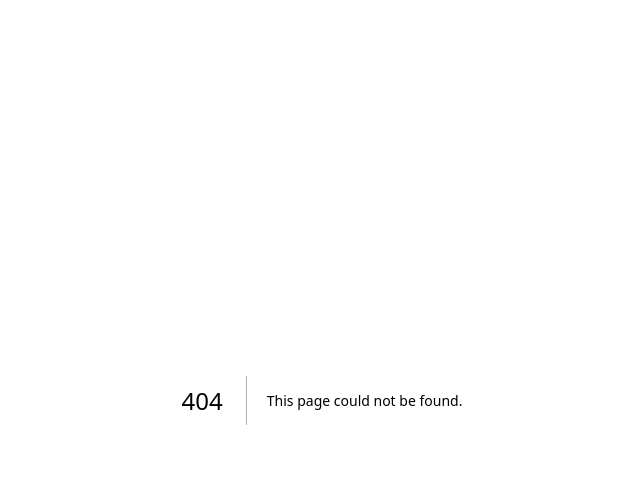
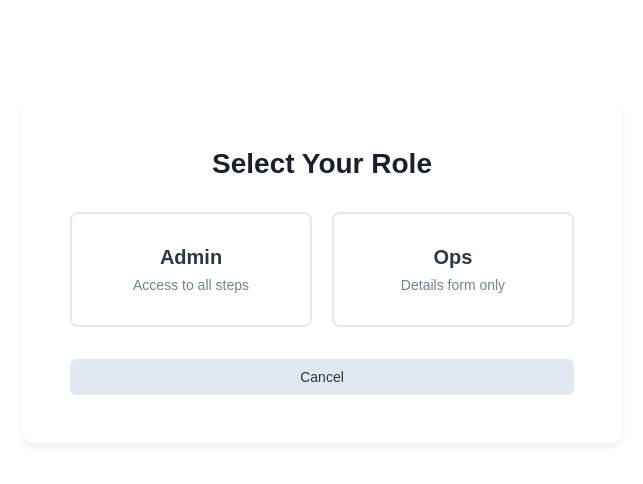
Before and after one commit to irvanseptin/role-wizard, a Next.js app: page /select-role in a window 1280 px wide. Before the commit this address had no page. Shown: the top 484 px of the page, without its empty margins (318-961 px from the left). Built offline with nearby package versions, Linux system fonts and the light colour scheme.

Commit message:
[ADD][Page] Select role when open the wizard form

```diff
--- /dev/null
+++ b/app/select-role/page.tsx
@@ -0,0 +1,43 @@
+"use client";
+
+import React from "react";
+import { useRouter } from "next/navigation";
+import PageLayout from "@/components/templates/PageLayout";
+import RoleCard from "@/components/molecules/RoleCard";
+import Button from "@/components/atoms/Button";
+import { UserRole } from "@/types/index";
+import "./styles.scss";
+
+interface RoleSelectionPageProps {
+  onSelectRole: (role: UserRole) => void;
+}
+
+export const RoleSelectionPage: React.FC<RoleSelectionPageProps> = ({
+  onSelectRole,
+}) => {
+  const router = useRouter();
+  return (
+    <PageLayout maxWidth="sm">
+      <div className="role-selection-page">
+        <h1 className="role-selection-page__title">Select Your Role</h1>
+        <div className="role-selection-page__cards">
+          <RoleCard
+            title="Admin"
+            description="Access to all steps"
+            onClick={() => router.push("/wizard?role=admin")}
+          />
+          <RoleCard
+            title="Ops"
+            description="Details form only"
+            onClick={() => router.push("/wizard?role=ops")}
+          />
+        </div>
+        <Button variant="secondary" onClick={() => router.push("/")} fullWidth>
+          Cancel
+        </Button>
+      </div>
+    </PageLayout>
+  );
+};
+
+export default RoleSelectionPage;
--- /dev/null
+++ b/app/select-role/styles.scss
@@ -0,0 +1,32 @@
+@import "@/styles/variables";
+
+.role-selection-page {
+  text-align: center;
+  background: $white;
+  padding: $spacing-4xl;
+  border-radius: $radius-xl;
+  box-shadow: $shadow-sm;
+  margin-top: 80px;
+
+  @media (max-width: $breakpoint-tablet) {
+    padding: $spacing-3xl $spacing-xl;
+    margin-top: $spacing-xl;
+  }
+
+  &__title {
+    margin-bottom: $spacing-3xl;
+    font-size: $font-3xl;
+    color: $gray-800;
+  }
+
+  &__cards {
+    display: grid;
+    grid-template-columns: 1fr 1fr;
+    gap: $spacing-xl;
+    margin-bottom: $spacing-3xl;
+
+    @media (max-width: $breakpoint-tablet) {
+      grid-template-columns: 1fr;
+    }
+  }
+}
```
